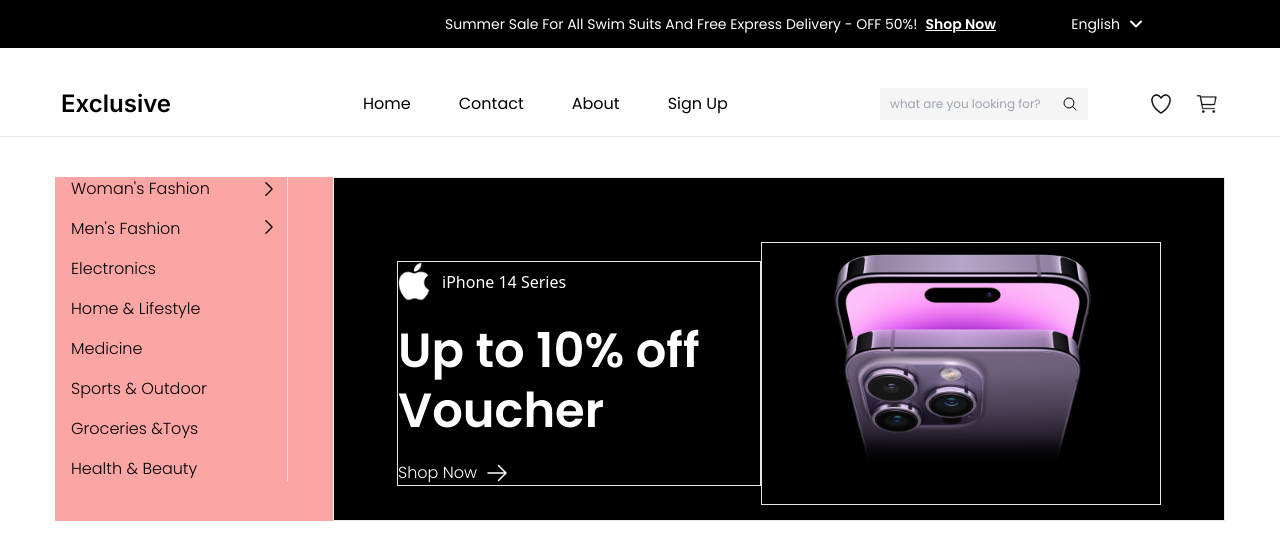
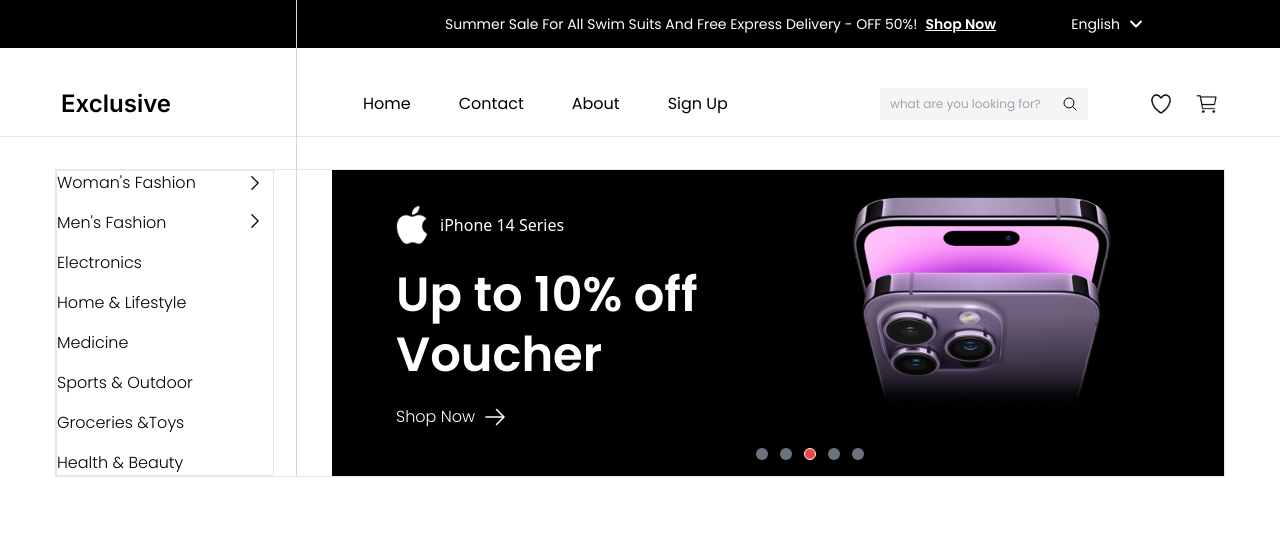
Before and after one commit to kwawbaidoo/E-commerce, a React (Vite) app: page / in a window 1280 px wide. Shown: the top 560 px of the page. Built offline with nearby package versions, Linux system fonts and the light colour scheme.

Commit message:
hero section

```diff
--- a/src/components/Hero.jsx
+++ b/src/components/Hero.jsx
@@ -2,10 +2,10 @@ import iphone from "../assets/images/Apple_gray_logo 1.png";
 import heroPhone from "../assets/images/heroPhone.png";
 const Hero = () => {
   return (
-    <div className="flex pt-10 items-center justify-center">
-      <div className="flex w-full md:max-w-[1170px] xl:max-w-[1170px] justify-between bg-red-300">
-        <div className="flex flex-col">
-          <ul className="flex flex-col pl-4 pr-2 font-light gap-4 font-poppins text-base border border-l-0 border-t-0 border-b-0">
+    <div className="flex pt-8 items-center justify-center">
+      <div className="flex w-full md:max-w-[1170px] xl:max-w-[1170px] justify-between border  relative  ">
+        <div className="flex flex-col  border ">
+          <ul className="flex justify-  flex-col pl- pr-2 font-light gap-4  font-poppins text-base">
             <li className="flex items-center justify-between  w-52">
               <a href="">Woman's Fashion</a>
               <a href="">
@@ -64,9 +64,11 @@ const Hero = () => {
             </li>
           </ul>
         </div>
-        <div className="bg-black text-white flex flex-col w-[892px] h-[344px] items-center border">
-          <div className="flex bg- w-[892px]  justify- items-center p-16">
-            <div className="flex flex-col w-96 gap-5 border">
+        <div className="h-[3410px] w-px z-50 -bottom-0 left-60 bg-gray-300 absolute"></div>
+
+        <div className="bg-black text-white flex flex-col items-cent justify-center pl-16 w-[892px] h  ">
+          <div className="flex bg- w-[892px]  justify-bet items-center p-">
+            <div className="flex flex-col w-96 gap-5 ">
               <span className="flex items-center gap-3">
                 <img className="w-8" src={iphone} alt="" />
                 <span>iPhone 14 Series</span>
@@ -92,9 +94,15 @@ const Hero = () => {
                 </svg>
               </h4>
             </div>
-            <img className="border w-[400px]" src={heroPhone} alt="" />
+            <img className=" w-[400px]" src={heroPhone} alt="" />
           </div>
-
+          <div className=" bg-back w-full flex items-center justify-center -mb- gap-3">
+            <span className="w-3 h-3 rounded-full bg-gray-500"></span>
+            <span className="w-3 h-3 rounded-full bg-gray-500"></span>
+            <span className="w-3 h-3 rounded-full bg-red-500 border border-white"></span>
+            <span className="w-3 h-3 rounded-full bg-gray-500"></span>
+            <span className="w-3 h-3 rounded-full bg-gray-500"></span>
+          </div>
         </div>
       </div>
     </div>
```
